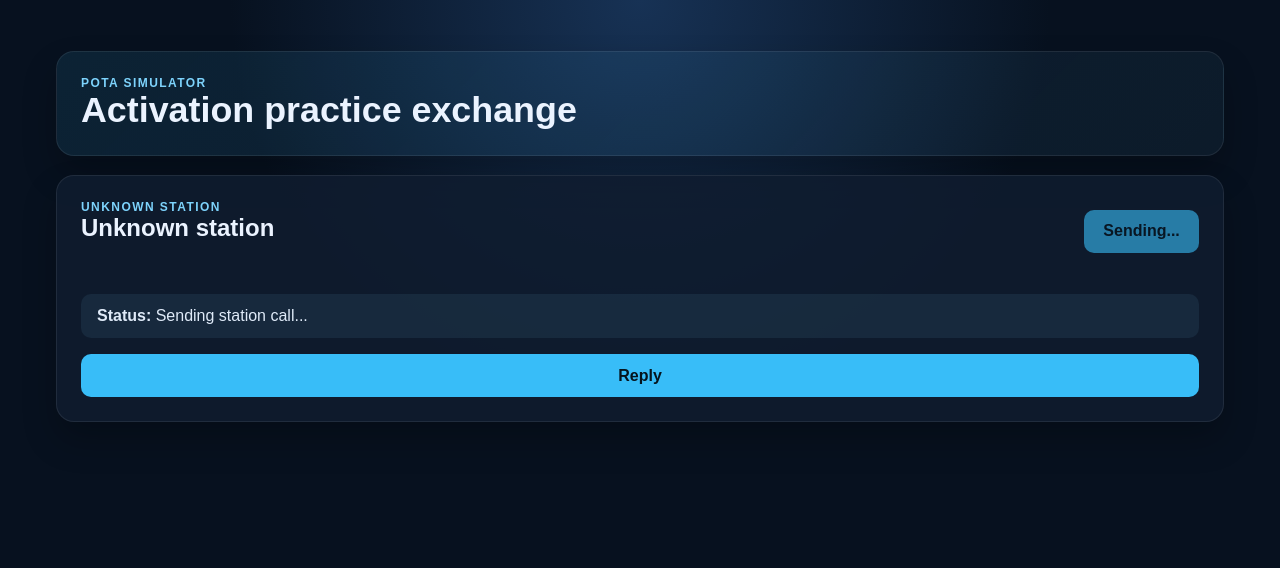
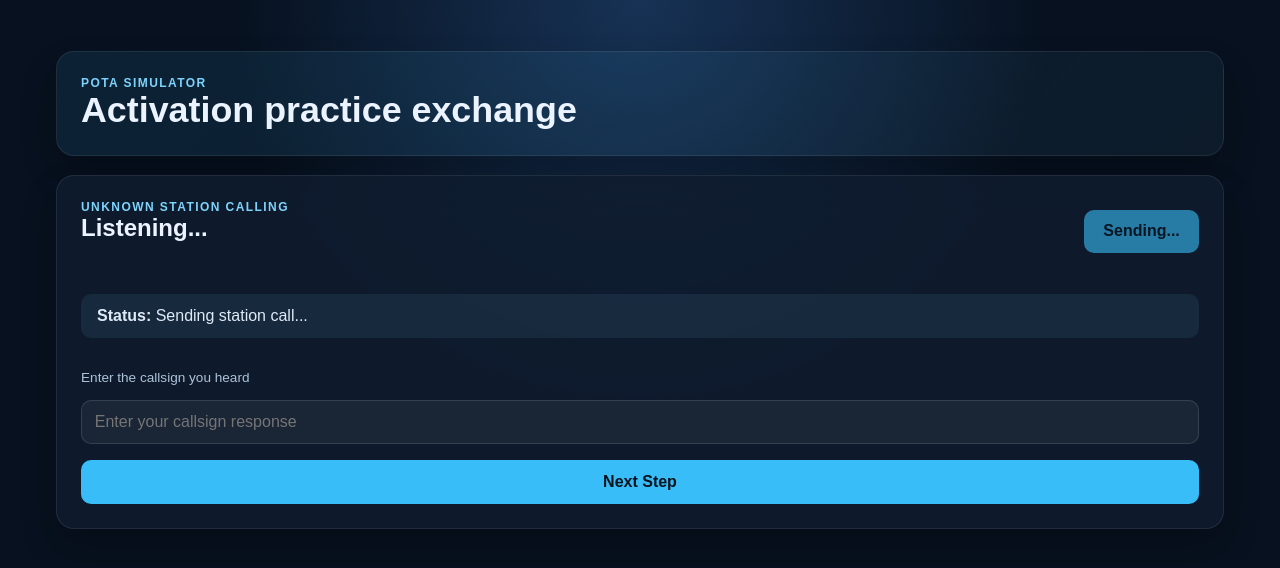
Before and after one commit to w0anm/cw-pota-practice, a Next.js app: page /simulator in a window 1280 px wide. Both pictures are taken after a click on the button "Start Session". Shown: the top 568 px of the page. Built offline with nearby package versions, Linux system fonts and the light colour scheme.

Commit message:
Restructure simulator flow: station call → your call entry → send your call → receive their report → enter RST and state

```diff
--- a/app/simulator/page.tsx
+++ b/app/simulator/page.tsx
@@ -29,12 +29,13 @@ export default function SimulatorPage() {
   const [sessionStarted, setSessionStarted] = useState(false);
   const [stationCall, setStationCall] = useState<string>('');
   const [currentState, setCurrentState] = useState<string>('');
+  const [yourCallEntry, setYourCallEntry] = useState('');
   const [rstReport, setRstReport] = useState('');
   const [status, setStatus] = useState('Ready for the next QSO');
   const [qsos, setQsos] = useState<QSO[]>([]);
   const [isPlaying, setIsPlaying] = useState(false);
   const [sendCooldown, setSendCooldown] = useState(false);
-  const [phase, setPhase] = useState<'setup' | 'call' | 'report' | 'summary'>('setup');
+  const [phase, setPhase] = useState<'setup' | 'call' | 'yourcall' | 'yourreport' | 'response' | 'summary'>('setup');
   const playbackRef = useRef<(() => void) | null>(null);
 
   useEffect(() => {
@@ -44,6 +45,7 @@ export default function SimulatorPage() {
   }, []);
 
   const resetExchangeState = () => {
+    setYourCallEntry('');
     setRstReport('');
     setCurrentState(randomState());
   };
@@ -52,7 +54,7 @@ export default function SimulatorPage() {
     const nextCall = getRandomCall();
     setStationCall(nextCall.callsign);
     resetExchangeState();
-    setStatus('Unknown station calling...');
+    setStatus('Listening to station call...');
     setSessionStarted(true);
     setPhase('call');
     setQsos([]);
@@ -66,7 +68,7 @@ export default function SimulatorPage() {
 
     const stop = playMorseAudio(call, settings, () => {
       setIsPlaying(false);
-      setStatus('Listen for the response');
+      setStatus('Type your callsign response');
       setSendCooldown(false);
     });
 
@@ -77,17 +79,72 @@ export default function SimulatorPage() {
     }, 2000);
   };
 
-  const handleSubmitExchange = () => {
-    if (!stationCall) return;
-
-    if (phase === 'call') {
-      setStatus('Ready for your report and state');
-      setPhase('report');
-      setRstReport('');
+  const playYourCall = () => {
+    if (!yourCallEntry.trim()) {
+      setStatus('Enter your callsign first');
       return;
     }
 
-    if (phase === 'report') {
+    setIsPlaying(true);
+    setStatus('Sending your call...');
+    setSendCooldown(true);
+
+    const stop = playMorseAudio(yourCallEntry.toUpperCase(), settings, () => {
+      setIsPlaying(false);
+      setStatus('Station is sending their report...');
+      setSendCooldown(false);
+    });
+
+    playbackRef.current = stop;
+
+    window.setTimeout(() => {
+      setSendCooldown(false);
+    }, 2000);
+  };
+
+  const handleSubmitYourCall = () => {
+    if (!yourCallEntry.trim()) {
+      setStatus('Enter your callsign first');
+      return;
+    }
+    setStatus('Ready to send your callsign');
+    setPhase('yourreport');
+  };
+
+  const handlePlayResponse = () => {
+    setIsPlaying(true);
+    setStatus('Listening to their report...');
+    setSendCooldown(true);
+
+    // Play a simple response (could be "Roger" or similar)
+    const stop = playMorseAudio('R', settings, () => {
+      setIsPlaying(false);
+      setStatus('Enter the signal report you heard and state');
+      setSendCooldown(false);
+    });
+
+    playbackRef.current = stop;
+
+    window.setTimeout(() => {
+      setSendCooldown(false);
+    }, 2000);
+  };
+
+  const handleSubmitReport = () => {
+    if (!rstReport.trim()) {
+      setStatus('Enter your RST report');
+      return;
+    }
+    setPhase('response');
+    setStatus('Ready to send your report and state');
+  };
+
+  const handleCompleteExchange = () => {
+    if (!currentState.trim()) {
+      setStatus('Enter your state/province');
+      return;
+    }
+
     const digits = rstReport.trim().replace(/[^0-9]/g, '');
     const r = digits.charAt(0) || '0';
     const s = digits.charAt(1) || '0';
@@ -95,7 +152,7 @@ export default function SimulatorPage() {
 
     const qso = createQSO(
       stationCall,
-        yourCall,
+      yourCallEntry.toUpperCase(),
       r,
       s,
       t,
@@ -105,9 +162,9 @@ export default function SimulatorPage() {
     setQsos((current) => [...current, qso]);
 
     if (qso.valid) {
-        setStatus(`QSO logged successfully for ${qso.state}. Next station ready.`);
+      setStatus(`QSO logged successfully for ${qso.state}.`);
     } else {
-        setStatus(qso.error || 'Invalid QSO. Check your RST and state and try again.');
+      setStatus(qso.error || 'Invalid QSO. Check your RST and state.');
     }
 
     if (qsos.length >= 9) {
@@ -121,7 +178,6 @@ export default function SimulatorPage() {
     resetExchangeState();
     setPhase('call');
     playCurrentStationCall(next.callsign);
-    }
   };
 
   const handleSettingsChange = (key: keyof MorseSettings, value: number | boolean) => {
@@ -183,15 +239,50 @@ export default function SimulatorPage() {
         </section>
       )}
 
-      {phase !== 'setup' && phase !== 'summary' && (
+      {phase === 'call' && (
         <section className="panel practice-panel">
           <div className="call-header">
             <div>
-              <p className="eyebrow">Unknown station</p>
-              <h2>Unknown station</h2>
+              <p className="eyebrow">Unknown station calling</p>
+              <h2>Listening...</h2>
             </div>
             <div className="button-stack">
               <button onClick={() => playCurrentStationCall(stationCall)} disabled={isPlaying || sendCooldown}>
+                {isPlaying ? 'Sending...' : sendCooldown ? 'Wait 2s...' : 'Replay Call'}
+              </button>
+            </div>
+          </div>
+
+          <div className="status-row">
+            <strong>Status:</strong> {status}
+          </div>
+
+          <div className="exchange-form">
+            <label>
+              <span>Enter the callsign you heard</span>
+              <input
+                value={yourCallEntry}
+                onChange={(event) => setYourCallEntry(event.target.value.toUpperCase())}
+                placeholder="Enter your callsign response"
+              />
+            </label>
+          </div>
+
+          <button className="primary" onClick={handleSubmitYourCall}>
+            Next Step
+          </button>
+        </section>
+      )}
+
+      {phase === 'yourcall' && (
+        <section className="panel practice-panel">
+          <div className="call-header">
+            <div>
+              <p className="eyebrow">Send your callsign</p>
+              <h2>{yourCallEntry}</h2>
+            </div>
+            <div className="button-stack">
+              <button onClick={playYourCall} disabled={isPlaying || sendCooldown}>
                 {isPlaying ? 'Sending...' : sendCooldown ? 'Wait 2s...' : 'Send Call'}
               </button>
             </div>
@@ -201,7 +292,57 @@ export default function SimulatorPage() {
             <strong>Status:</strong> {status}
           </div>
 
-          {phase === 'report' && (
+          <button className="primary" onClick={() => {
+            setPhase('response');
+            setStatus('Ready to listen for their report');
+          }}>
+            Next Step
+          </button>
+        </section>
+      )}
+
+      {phase === 'yourreport' && (
+        <section className="panel practice-panel">
+          <div className="call-header">
+            <div>
+              <p className="eyebrow">Send your callsign</p>
+              <h2>{yourCallEntry}</h2>
+            </div>
+            <div className="button-stack">
+              <button onClick={playYourCall} disabled={isPlaying || sendCooldown}>
+                {isPlaying ? 'Sending...' : sendCooldown ? 'Wait 2s...' : 'Send Call'}
+              </button>
+            </div>
+          </div>
+
+          <div className="status-row">
+            <strong>Status:</strong> {status}
+          </div>
+
+          <button className="primary" onClick={handlePlayResponse}>
+            Listen for their report
+          </button>
+        </section>
+      )}
+
+      {phase === 'response' && (
+        <section className="panel practice-panel">
+          <div className="call-header">
+            <div>
+              <p className="eyebrow">Receiving report</p>
+              <h2>Listening...</h2>
+            </div>
+            <div className="button-stack">
+              <button onClick={handlePlayResponse} disabled={isPlaying || sendCooldown}>
+                {isPlaying ? 'Sending...' : sendCooldown ? 'Wait 2s...' : 'Replay Report'}
+              </button>
+            </div>
+          </div>
+
+          <div className="status-row">
+            <strong>Status:</strong> {status}
+          </div>
+
           <div className="exchange-form">
             <label>
               <span>RST Report (e.g., 599)</span>
@@ -222,10 +363,9 @@ export default function SimulatorPage() {
               />
             </label>
           </div>
-          )}
 
-          <button className="primary" onClick={handleSubmitExchange}>
-            {phase === 'call' ? 'Reply' : 'Submit Exchange'}
+          <button className="primary" onClick={handleCompleteExchange}>
+            Complete Exchange
           </button>
         </section>
       )}
```
Lines whose indentation alone changed are shown as unchanged.
